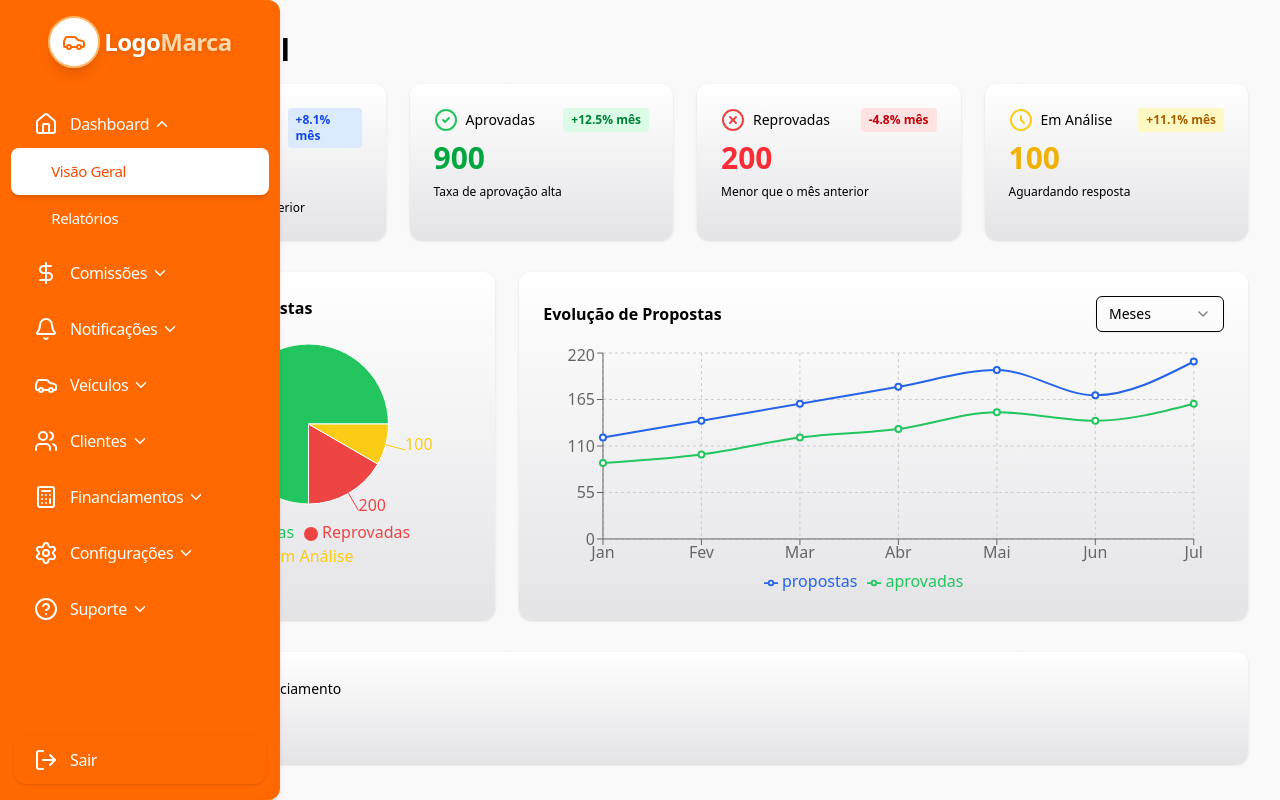
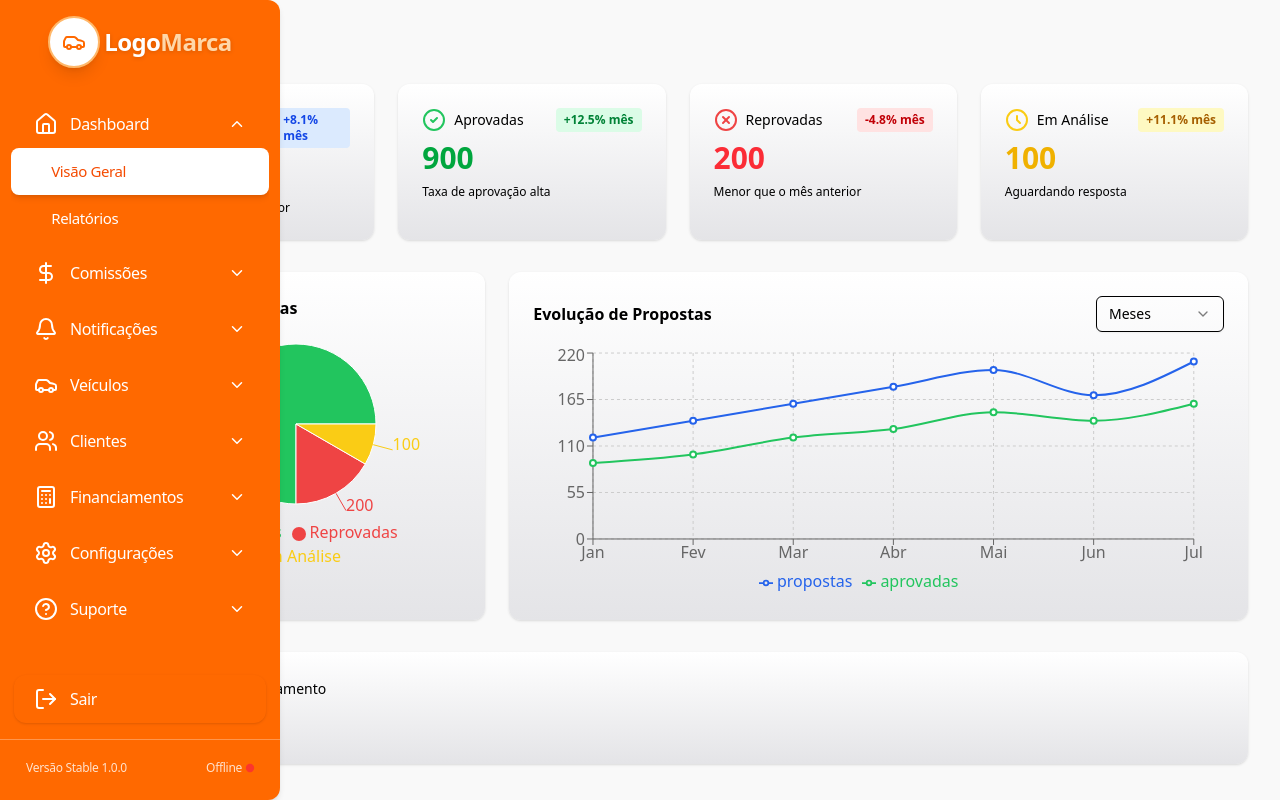
Before and after one commit to SampaioForce-Tech-Labs/Grota_Financiamentos_Veiculos, a Next.js app in the folder web/: page /dashboard in a window 1280 px wide. Built offline with nearby package versions, Linux system fonts and the light colour scheme.

Commit message:
feat: adicionar estado do sistema e exibir informações de status no BoxSidebar

```diff
--- a/web/app/(area-logista)/layout.tsx
+++ b/web/app/(area-logista)/layout.tsx
@@ -13,7 +13,7 @@ function DashboardContent({ children }: DashboardLayoutProps) {
   return (
     <div className="flex bg-[#f8f8f8ce] min-h-screen">
       <BoxSidebar />
-      <main className="flex w-full ml-[90px] transition-all duration-500 ease-in-out">
+      <main className="flex w-full ml-[75px] transition-all duration-500 ease-in-out">
         {children}
       </main>
     </div>
--- a/web/src/presentation/layout/Sidebar/BoxSidebar.tsx
+++ b/web/src/presentation/layout/Sidebar/BoxSidebar.tsx
@@ -83,6 +83,27 @@ function BoxSidebar() {
   const [sidebarOpen, setSidebarOpen] = useState(false);
   const timeoutRef = useRef<NodeJS.Timeout | null>(null);
 
+  // Estado do sistema - será atualizado pelo backend
+  const [systemStatus, setSystemStatus] = useState({
+    version: "1.0.0",
+    status: "offline", // "online", "offline", "maintenance"
+    type: "Stable",
+  });
+
+  // Função para obter a cor do status
+  const getStatusColor = (status: string) => {
+    switch (status) {
+      case "online":
+        return "bg-green-500";
+      case "offline":
+        return "bg-red-500";
+      case "maintenance":
+        return "bg-yellow-500";
+      default:
+        return "bg-gray-500";
+    }
+  };
+
   // Abre automaticamente o grupo do menu da página ativa ao abrir a sidebar
   React.useEffect(() => {
     if (sidebarOpen) {
@@ -97,7 +118,7 @@ function BoxSidebar() {
     <motion.div
       initial={{ width: 75 }}
       animate={{ width: sidebarOpen ? 280 : 75 }}
-      transition={{ duration: 0.5, ease: "easeInOut" }}
+      transition={{ duration: 0.7, ease: "easeInOut" }}
       className="bg-orange-500 shadow-md z-50 flex flex-col group/sidebar rounded-r-xl fixed left-0 top-0 h-screen"
       onHoverStart={handleSidebarHoverStart}
       onHoverEnd={handleSidebarHoverEnd}
@@ -136,10 +157,10 @@ function BoxSidebar() {
                 className="mb-1 flex flex-col justify-center items-center"
               >
                 <button
-                  className={`flex items-center transition text-base font-montserrat tracking-tight text-white font-normal hover:bg-orange-600 rounded-xl ${
+                  className={`transition text-base font-montserrat tracking-tight text-white font-normal hover:bg-orange-600 rounded-xl relative ${
                     sidebarOpen
-                      ? "gap-3 px-5 py-3 w-[90%] justify-start"
-                      : "gap-0 px-4 py-4 w-[85%] justify-center"
+                      ? "flex items-center gap-3 px-5 py-3 w-[90%] justify-start"
+                      : "w-[85%] h-14 flex items-center justify-center"
                   }`}
                   onClick={() =>
                     setOpenMenu(openMenu === group.title ? null : group.title)
@@ -147,28 +168,37 @@ function BoxSidebar() {
                   tabIndex={-1}
                   type="button"
                 >
-                  <Icon size={24} className="text-white flex-shrink-0" />
+                  <Icon
+                    size={24}
+                    className={`text-white flex-shrink-0 ${
+                      !sidebarOpen ? "absolute" : ""
+                    }`}
+                  />
                   <motion.span
                     initial={false}
                     animate={{
                       opacity: sidebarOpen ? 1 : 0,
                       width: sidebarOpen ? "auto" : 0,
                     }}
-                    transition={{ duration: 0.2 }}
-                    className="overflow-hidden whitespace-nowrap flex items-center text-base font-normal font-montserrat"
+                    transition={{ duration: 0.2, delay: sidebarOpen ? 0.3 : 0 }}
+                    className="overflow-hidden whitespace-nowrap flex items-center text-base font-normal font-montserrat flex-1"
                   >
                     {group.title}
+                  </motion.span>
+                  <motion.div
+                    initial={false}
+                    animate={{
+                      opacity: sidebarOpen ? 1 : 0,
+                    }}
+                    transition={{ duration: 0.2, delay: sidebarOpen ? 0.3 : 0 }}
+                  >
                     <ChevronDown
                       size={18}
-                      className={`ml-1 transition-transform ${
+                      className={`transition-transform flex-shrink-0 ${
                         isOpen ? "rotate-180" : "rotate-0"
                       }`}
-                      style={{
-                        opacity: sidebarOpen ? 1 : 0,
-                        transition: "opacity 0.2s",
-                      }}
                     />
-                  </motion.span>
+                  </motion.div>
                 </button>
                 <motion.div
                   initial={false}
@@ -216,7 +246,7 @@ function BoxSidebar() {
           })}
         </div>
         {/* Botão de sair */}
-        <div className="flex flex-col items-center mb-4 mt-2">
+        <div className="flex flex-col items-center mb-2 mt-2">
           <button
             className={`flex items-center transition text-base font-montserrat tracking-tight shadow-sm text-white font-normal hover:bg-red-500 rounded-xl ${
               sidebarOpen
@@ -242,6 +272,66 @@ function BoxSidebar() {
             </motion.span>
           </button>
         </div>
+
+        {/* Container de Status do Sistema */}
+        <div className="flex flex-col items-center mb-4 border-t border-white/30 pt-3">
+          <div
+            className={`flex items-center transition text-xs font-montserrat tracking-tight text-white/80 font-normal rounded-lg ${
+              sidebarOpen
+                ? "gap-2 px-3 py-2 w-[90%] justify-between"
+                : "gap-0 px-2 py-2 w-[85%] justify-center"
+            }`}
+          >
+            <motion.span
+              initial={false}
+              animate={{
+                opacity: sidebarOpen ? 1 : 0,
+                width: sidebarOpen ? "auto" : 0,
+              }}
+              transition={{ duration: 0.2 }}
+              className="overflow-hidden whitespace-nowrap flex items-center text-xs font-normal font-montserrat"
+            >
+              Versão {systemStatus.type} {systemStatus.version}
+            </motion.span>
+
+            <div className="flex items-center gap-1">
+              <motion.span
+                initial={false}
+                animate={{
+                  opacity: sidebarOpen ? 1 : 0,
+                  width: sidebarOpen ? "auto" : 0,
+                }}
+                transition={{ duration: 0.2 }}
+                className="overflow-hidden whitespace-nowrap flex items-center text-xs font-normal font-montserrat"
+              >
+                {systemStatus.status === "online"
+                  ? "Online"
+                  : systemStatus.status === "offline"
+                  ? "Offline"
+                  : "Manutenção"}
+              </motion.span>
+              <motion.div
+                className={`w-2 h-2 rounded-full flex-shrink-0 ${getStatusColor(
+                  systemStatus.status
+                )}`}
+                animate={{
+                  opacity: [1, 0.3, 1],
+                  scale: [1, 1.2, 1],
+                }}
+                transition={{
+                  duration:
+                    systemStatus.status === "online"
+                      ? 2
+                      : systemStatus.status === "maintenance"
+                      ? 1
+                      : 3,
+                  repeat: Infinity,
+                  ease: "easeInOut",
+                }}
+              />
+            </div>
+          </div>
+        </div>
       </nav>
     </motion.div>
   );
```
